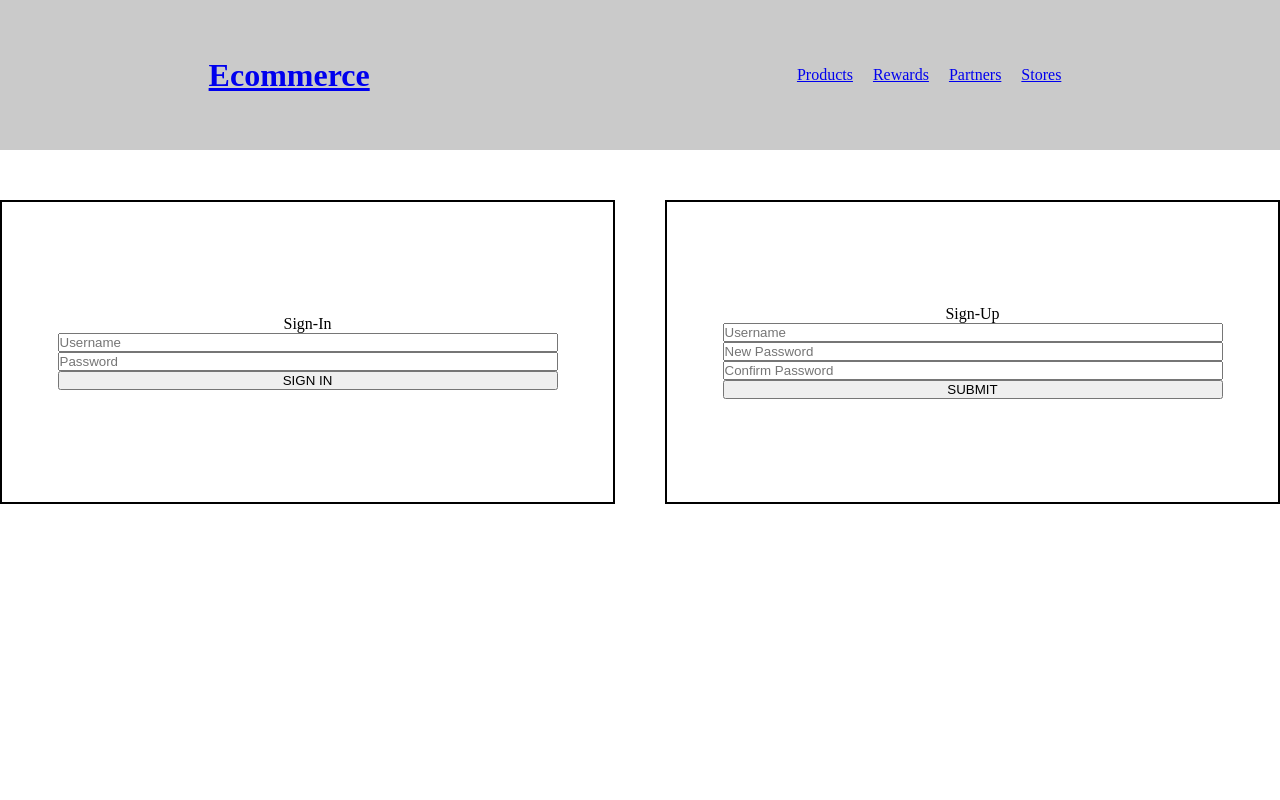
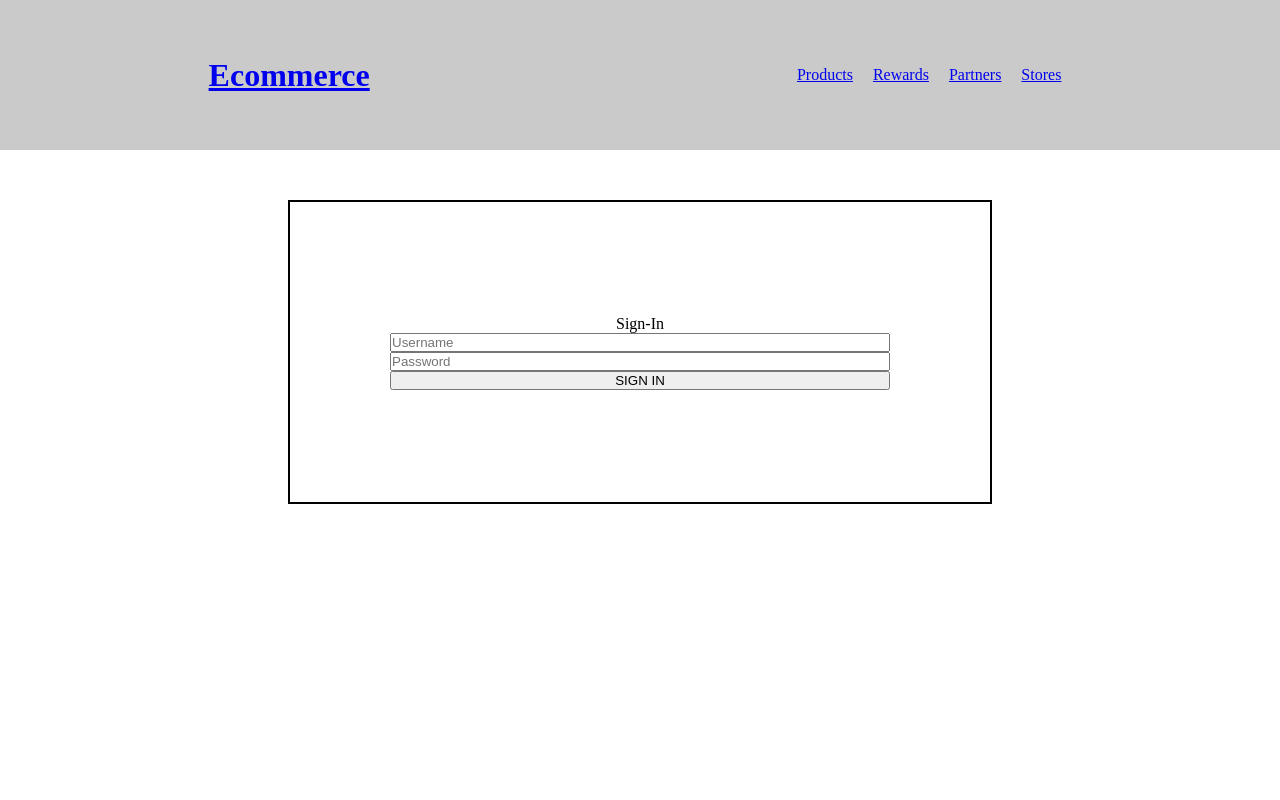
Before and after one commit to andrez17/ecommerce, a React (Create React App) app: page /rewards in a window 1280 px wide. Shown: the top 800 px of the page. Built offline with nearby package versions, Linux system fonts and the light colour scheme; no server answers.

Commit message:
removed new user sign up

```diff
--- a/src/RewardsPage.js
+++ b/src/RewardsPage.js
@@ -40,29 +40,32 @@ export const RewardsPage = () => {
         // console.log(email, password)
     }
 
-    const handleSubmit = async (e) => {
-        e.preventDefault();
-        const username = (e.target[0].value).toString();
-        const newpassword = (e.target[1].value).toString();
-        const confirmpassword = (e.target[2].value).toString();
+    // const handleSubmit = async (e) => {
+    //     e.preventDefault();
+    //     const username = (e.target[0].value).toString();
+    //     const newpassword = (e.target[1].value).toString();
+    //     const confirmpassword = (e.target[2].value).toString();
 
-        if(newpassword != confirmpassword){
-            alert("Passwords do not match.")
-        }
+    //     if(newpassword != confirmpassword){
+    //         alert("Passwords do not match.")
+    //     }
 
-        const response = await fetch('https://fakestoreapi.com/users', {
-                method: 'POST',
-                body: JSON.stringify({
-                    username: username,
-                    password: newpassword
-                }),
-                headers: {
-                    'Content-Type': 'application/json'
-                }
-            });
-        const data = await response.json();
-        console.log("Response: ", data)
-    }
+    //     const response = await fetch('https://fakestoreapi.com/users', {
+    //             method: 'POST',
+    //             body: JSON.stringify({
+    //                 username: username,
+    //                 password: newpassword
+    //             }),
+    //             headers: {
+    //                 'Content-Type': 'application/json'
+    //             }
+    //         })
+    //         .catch(rejected => {
+    //             console.log(rejected);
+    //         });
+    //     const data = await response.json();
+    //     console.log("Response: ", data)
+    // }
 
     return (
         <div className="rewardpage-container">
@@ -74,7 +77,7 @@ export const RewardsPage = () => {
                     <button>SIGN IN</button>
                 </form>
             </div>
-            <div className="rewards-signup">
+            {/* <div className="rewards-signup">
                 <form className="rewards-form" method="GET" onSubmit={handleSubmit}>
                     <label>Sign-Up</label>
                     <input name="username" type="text" placeholder="Username"/>
@@ -82,7 +85,7 @@ export const RewardsPage = () => {
                     <input name="confirmpassword" type="password" placeholder="Confirm Password"/>
                     <button>SUBMIT</button>
                 </form>
-            </div>
+            </div> */}
         </div>
     )
 }
--- a/src/redux/reducers/loginReducer.js
+++ b/src/redux/reducers/loginReducer.js
@@ -4,7 +4,7 @@ const initialState = {
     login: []
 };
 export const loginReducer = (state = initialState, action) => {
-    console.log('action', action)
+    // console.log('action', action)
     switch(action.type){
         case ActionTypes.SET_LOGIN:
             return {
```
